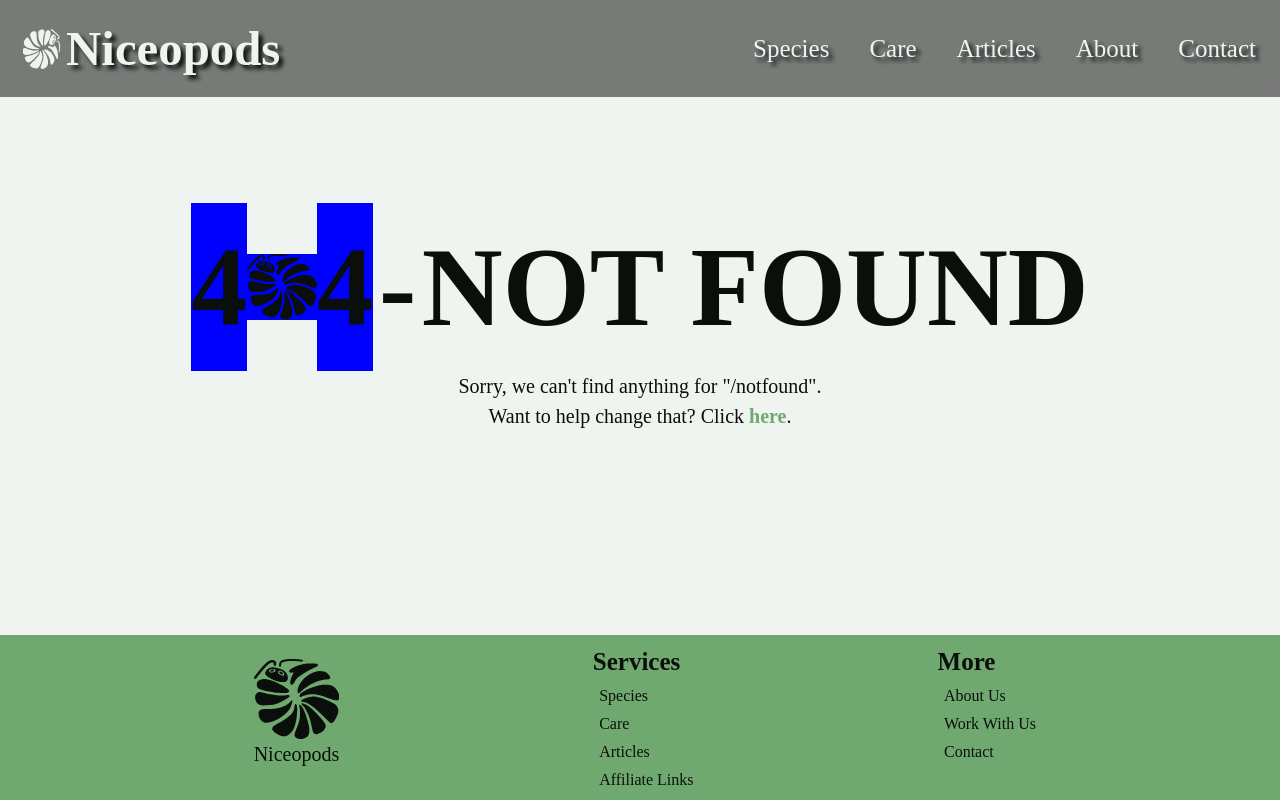
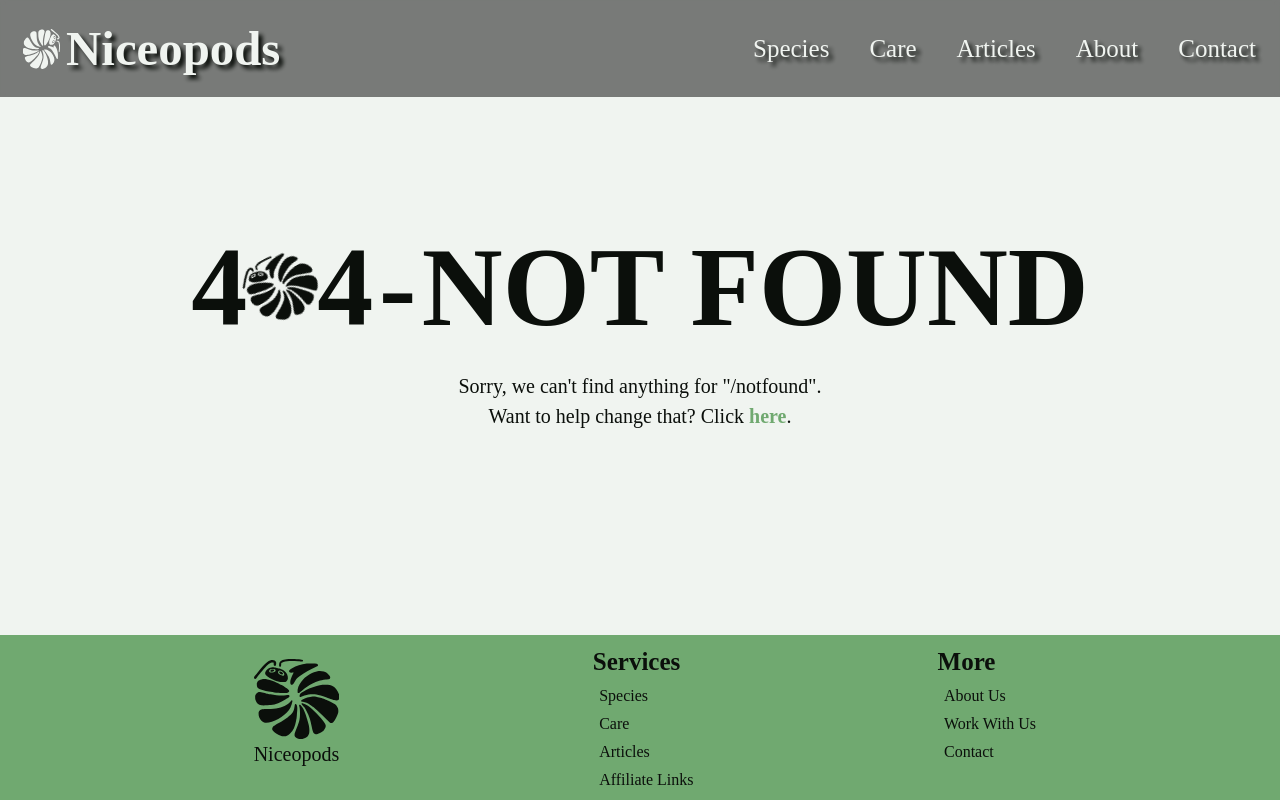
Before and after one commit to brandon-whitman-orlin/isopod, a React (Vite) app: page /notfound in a window 1280 px wide. Built offline with nearby package versions, Linux system fonts and the light colour scheme; the HTML template or start-up script is replaced by a standard one.

Commit message:
Okay it works now for no reason

```diff
--- a/pages/notfound/NotFound.css
+++ b/pages/notfound/NotFound.css
@@ -48,10 +48,6 @@
     position: relative;
 }
 
-.four-o-four span {
-    background-color: blue;
-}
-
 .not-found-h1 .four-o-four .isopod-o {
     width: 1.25ch;
     position: relative;
@@ -59,7 +55,7 @@
     justify-content: center;
     align-items: center;
     transition: transform 1.2s ease-in-out;
-    /* animation: spin 10s cubic-bezier(0.66, 0, 0.34, 1) infinite alternate; */
+    animation: spin 10s cubic-bezier(0.66, 0, 0.34, 1) infinite alternate;
 }
 
 .isopod-o svg {
```
